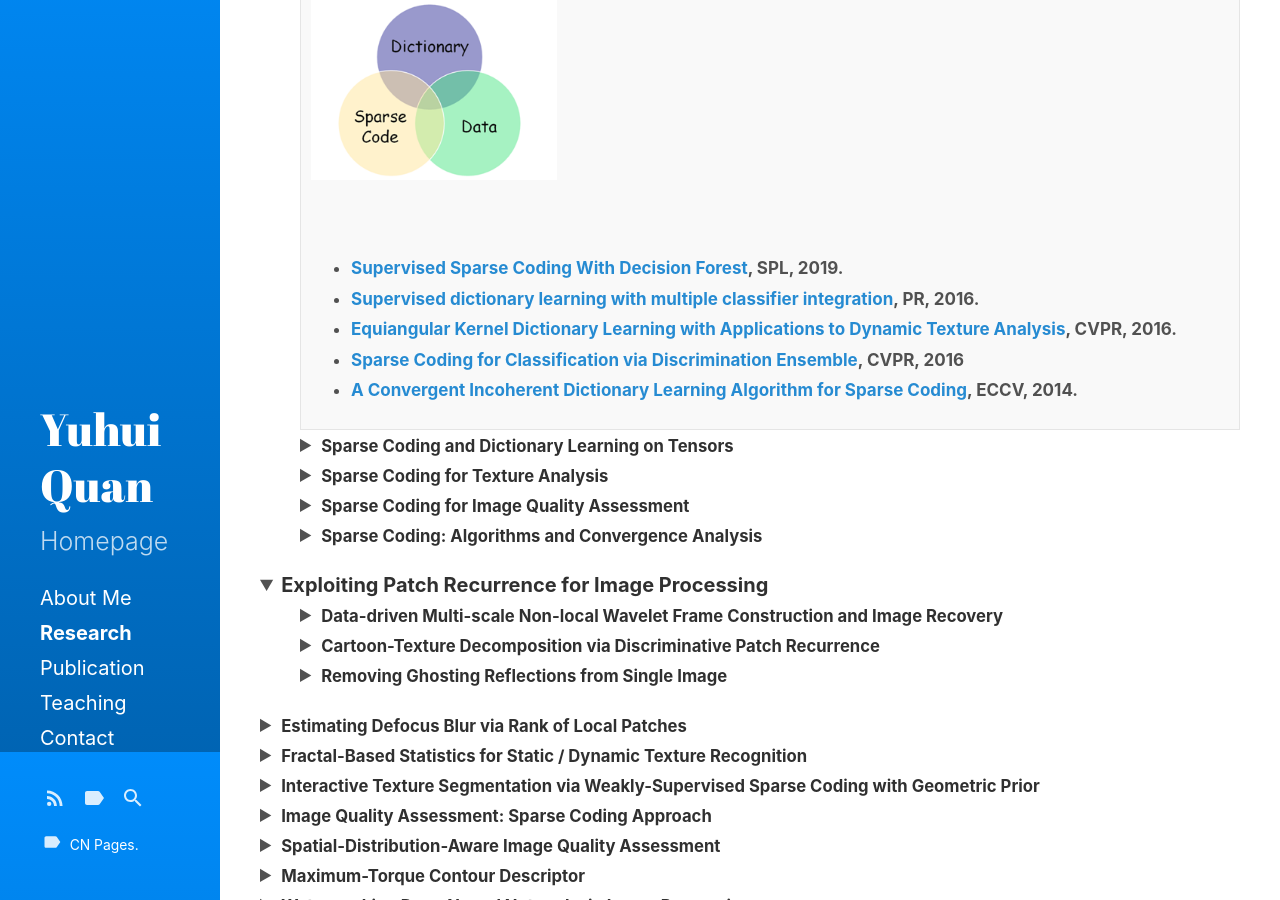
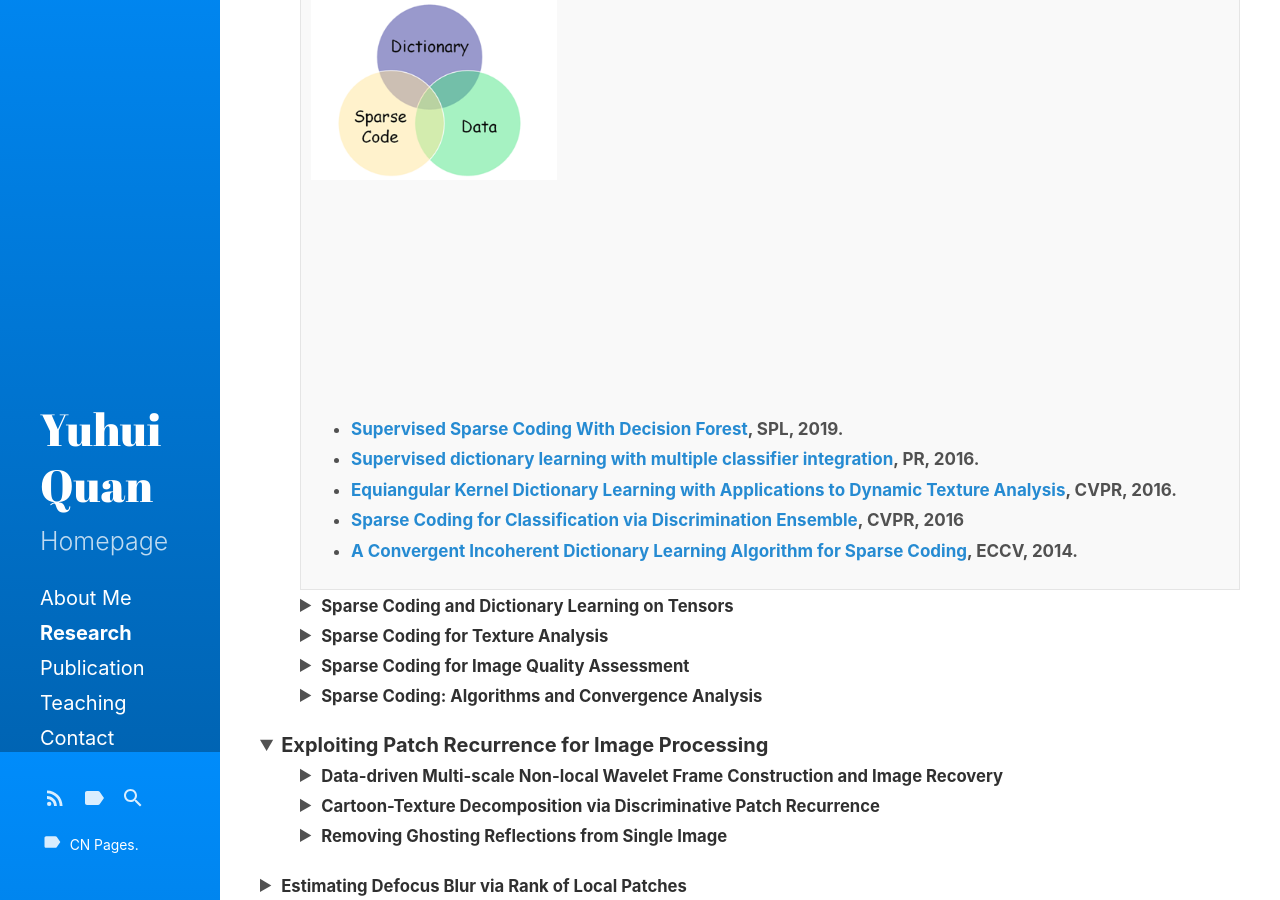
Before and after one commit to Dofboom/Dofboom.github.io, a Jekyll site: the page built from research.md, in a window 1280 px wide and 900 px high, scrolled down 1048 px. Built offline with Jekyll 4.4.1, drawn with Linux system fonts in a browser that asks for light colours.

Commit message:
Update research.md

```diff
--- a/research.md
+++ b/research.md
@@ -149,9 +149,10 @@ sidebar_link: true
 <tbody>
 <tr>
  <th>
-  <img src="https://github.com/Dofboom/Dofboom.github.io/raw/master/images/im_3_1_1.png" alt="" height="200" align="center" />
+  <img src="https://github.com/Dofboom/Dofboom.github.io/raw/master/images/im_3_1_1.png" alt="" height="200" align=";left" />
   <br /><br />
-  <br /><br />
+  <br /><br /><br /><br />
+  <br /><br /><br /><br />
 <ul>
 <li type="disc"><strong><a href="https://github.com/csyhquan/csyhquan.github.io/raw/master/manuscript/19-spl-Supervised%20Sparse%20Coding%20With%20Decision%20Forest.pdf">Supervised Sparse Coding With Decision Forest</a></strong>, SPL, 2019.</li>
 <li type="disc"><strong><a href="https://github.com/csyhquan/csyhquan.github.io/raw/master/manuscript/16-pr-Supervised%20dictionary%20learning%20with%20multiple%20classifier%20integration.pdf">Supervised dictionary learning with multiple classifier integration</a></strong>, PR, 2016.</li>
```
